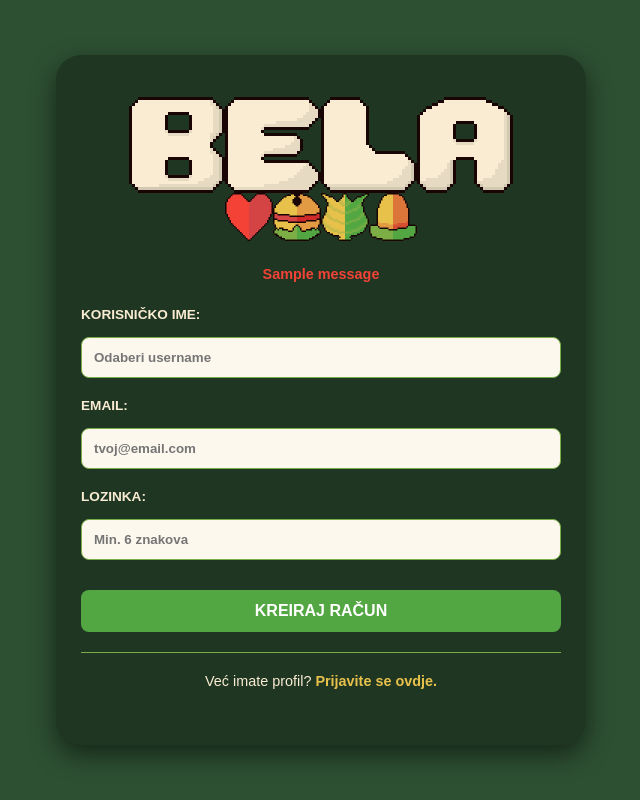
After one commit to pozoj3/bela_projekt, a Flask app: page /registracija_str in a window 1280 px wide. The commit adds this page. Shown: the whole page, without its empty margins (319-959 px from the left). Run offline with Flask 3, Linux system fonts and the light colour scheme; tables that the repository leaves empty hold one stand-in row (values such as "Sample post"); one stand-in notice (Sample message) is shown.

Commit message:
Dodana registracija.html i uređena da izgleda isto kao login.html manje više.

```diff
--- a/static/style.css
+++ b/static/style.css
@@ -1,5 +1,5 @@
 body{
-    background-color: #2D4F32; /* Tamno zelena (izvedena iz Lista) */
+    background-color: #2D4F32;
     margin: 0;
     display: flex;
     justify-content: center;
@@ -8,8 +8,10 @@ body{
     font-family: sans-serif;
 }
 
+/* ZA LOGIN.html */
+
 #middlebox{
-    background-color: #1E3622; /* Još tamnija zelena za dubinu */
+    background-color: #1E3622;
     border-radius: 25px;
     padding: 25px;
     width: 60vh;
@@ -31,7 +33,7 @@ body{
 }
 
 label {
-    color: #F9ECD2; /* Krem boja iz loga */
+    color: #F9ECD2;
     font-weight: bold;
     font-size: 0.85em;
     margin-bottom: 5px;
@@ -39,18 +41,18 @@ label {
 
 #loginbox hr {
     border: 0;
-    border-top: 1px solid #78AE45; /* Svijetlo zelena sa lista */
+    border-top: 1px solid #78AE45;
     margin: 20px 0;
 }
 
 .registration-link {
     text-align: center;
     font-size: 0.9em;
-    color: #F9ECD2; /* Krem bijela za tekst */
+    color: #F9ECD2;
 }
 
 .registration-link a {
-    color: #E8C14B; /* Zlatno žuta sa žira */
+    color: #E8C14B;
     text-decoration: none;
     font-weight: bold;
 }
@@ -69,7 +71,7 @@ input {
     padding: 12px;
     border-radius: 8px;
     border: 1px solid #78AE45;
-    background-color: #FDF8EE; /* Krem pozadina inputa */
+    background-color: #FDF8EE;
 }
 
 button {
@@ -77,7 +79,7 @@ button {
     padding: 12px;
     border-radius: 8px;
     border: none;
-    background-color: #52A742; /* Jaka zelena iz loga */
+    background-color: #52A742;
     color: white;
     font-weight: bold;
     cursor: pointer;
@@ -85,7 +87,106 @@ button {
 }
 
 button:hover {
-    background-color: #47704C; /* Tamnija zelena na hover */
+    background-color: #47704C;
+}
+
+/* Za REGISTRACIJA.html */
+
+#srednji-okvir {
+    background-color: #1E3622;
+    border-radius: 25px;
+    padding: 25px;
+    width: 60vh;
+    height: 80vh;
+    display: flex;
+    flex-direction: column;
+    justify-content: center;
+    box-shadow: 0 10px 25px rgba(0,0,0,0.5);
+}
+
+.logo-slika {
+    display: block;
+    max-width: 80%;
+    height: auto;
+    margin: 0 auto 20px auto;
+}
+
+#obrazac-kontejner {
+    width: 100%;
+}
+
+.obavijesti-kontejner {
+    width: 100%;
+    margin-bottom: 10px;
+}
+
+.tekst-greske {
+    color: #F44336;
+    text-align: center;
+    font-weight: bold;
+    font-size: 0.9em;
+    margin: 5px 0;
+}
+
+#obrazac-kontejner label {
+    display: block;
+    color: #F9ECD2;
+    font-weight: bold;
+    font-size: 0.85em;
+    margin-bottom: 5px;
+    margin-top: 10px;
+}
+
+#obrazac-kontejner input {
+    width: 100%;
+    box-sizing: border-box;
+    padding: 12px;
+    border-radius: 8px;
+    border: 1px solid #78AE45;
+    background-color: #FDF8EE;
+    color: #1A0505;
+    font-weight: bold;
+}
+
+.glavni-gumb {
+    width: 100%;
+    margin-top: 20px;
+    padding: 12px;
+    border-radius: 8px;
+    border: none;
+    background-color: #52A742;
+    color: white;
+    font-weight: bold;
+    cursor: pointer;
+    font-size: 1em;
+    transition: background-color 0.3s ease;
+}
+
+.glavni-gumb:hover {
+    background-color: #47704C;
+}
+
+.razdjelnica {
+    border: 0;
+    border-top: 1px solid #78AE45;
+    margin: 20px 0;
+    width: 100%;
+}
+
+.donji-link {
+    text-align: center;
+    font-size: 0.9em;
+    color: #F9ECD2;
+}
+
+.donji-link a {
+    color: #E8C14B; /* Zlatna boja linka */
+    font-weight: bold;
+    text-decoration: none;
+}
+
+.donji-link a:hover {
+    text-decoration: underline;
 }
 
 .cekaonica {
--- /dev/null
+++ b/templates/registracija.html
@@ -0,0 +1,46 @@
+<!DOCTYPE html>
+<html lang="hr">
+<head>
+    <meta charset="UTF-8">
+    <title>BELA - Registracija</title>
+    <link rel="stylesheet" href="{{ url_for('static', filename='style.css') }}">
+</head>
+<body>
+
+    <div id="srednji-okvir">
+        <img src="{{ url_for('static', filename='FullLogo.png') }}" alt="Bela Logo" class="logo-slika">
+
+        {% with messages = get_flashed_messages(category_filter=["auth_error"]) %}
+            {% if messages %}
+                <div class="obavijesti-kontejner">
+                    {% for message in messages %}
+                        <p class="tekst-greske">{{ message }}</p>
+                    {% endfor %}
+                </div>
+            {% endif %}
+        {% endwith %}
+
+        <div id="obrazac-kontejner">
+            <form method="POST" action="{{ url_for('auth.register') }}">
+                <label>KORISNIČKO IME:</label>
+                <input type="text" name="username" placeholder="Odaberi username" required>
+
+                <label>EMAIL:</label>
+                <input type="email" name="mail" placeholder="tvoj@email.com" required>
+
+                <label>LOZINKA:</label>
+                <input type="password" name="password" placeholder="Min. 6 znakova" required>
+
+                <button type="submit" class="glavni-gumb">KREIRAJ RAČUN</button>
+            </form>
+
+            <hr class="razdjelnica">
+
+            <div class="donji-link">
+                <p>Već imate profil? <a href="{{ url_for('auth.index') }}">Prijavite se ovdje.</a></p>
+            </div>
+        </div>
+    </div>
+
+</body>
+</html>
```
